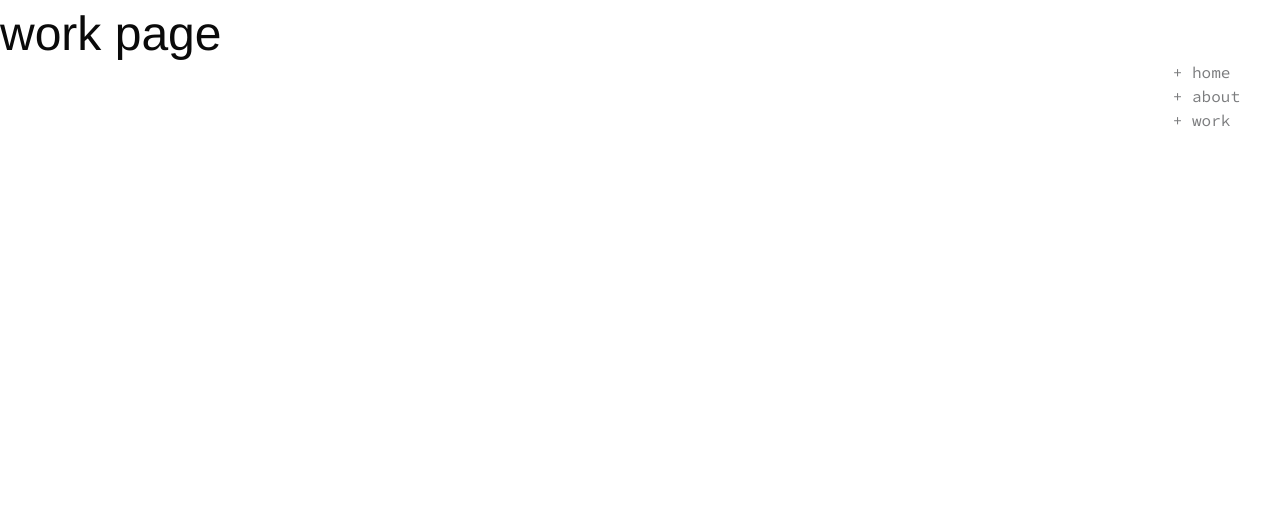
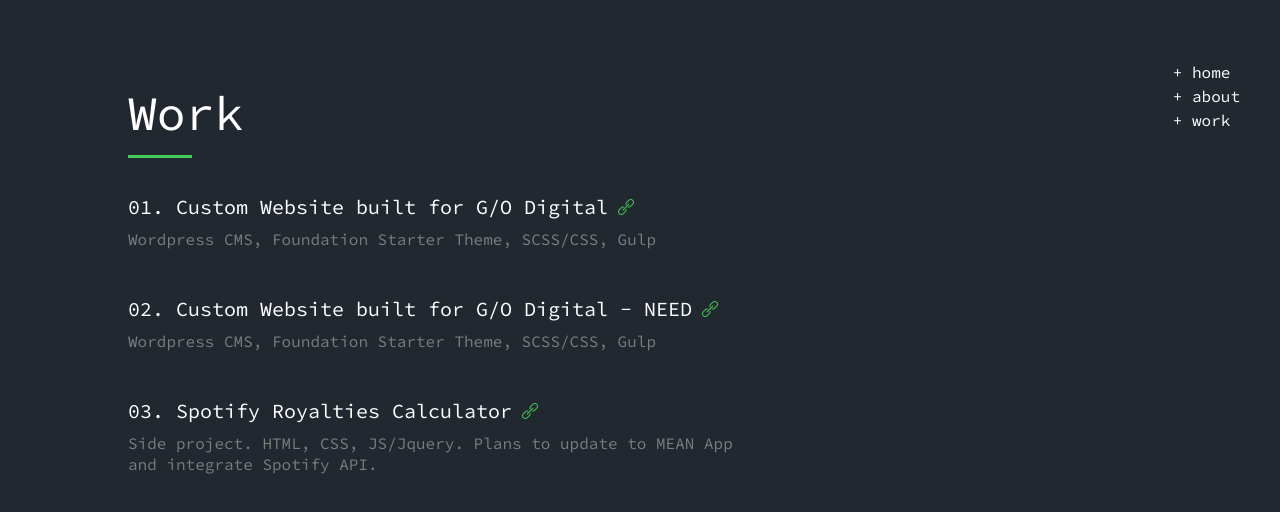
Before and after one commit to adibbz/personalSite, a website: page pug/work.pug in a window 1280 px wide. Drawn offline with nearby package versions, Linux system fonts and the light colour scheme; files that its build step writes are made by us from their sources.

Commit message:
added content to work page

```diff
--- a/js/custom.js
+++ b/js/custom.js
@@ -68,7 +68,7 @@ var FadeTransition = Barba.BaseTransition.extend({
     $el.css({
       visibility : 'visible',
       opacity : 0,
-      animation: 'fadeInRight 0.8s ease-in both'
+      //animation: 'fadeInRight 0.8s ease-in both'
     });
 
     $el.animate({ opacity: 1 }, 400, function() {
@@ -91,6 +91,6 @@ Barba.Pjax.getTransition = function() {
    * Here you can use your own logic!
    * For example you can use different Transition based on the current page or link...
    */
-
-  return FadeTransition;
+    // if ($('.barba-container').attr('data-namespace') == 'aboutpage') {
+      return FadeTransition;
 };
--- a/pug/work.pug
+++ b/pug/work.pug
@@ -11,4 +11,24 @@ block content
    .workpage-wrapper
     #main
      .content
-      h1 work page
+      h1 Work
+      hr.line
+
+      section#work-list
+       div.work-item
+        h5 01. Custom Website built for G/O Digital
+         a(href="http://www.principalcharityclassic.com/" target="_blank")
+          i.icon-link
+        p Wordpress CMS, Foundation Starter Theme, SCSS/CSS, Gulp
+
+       div.work-item
+        h5 02. Custom Website built for G/O Digital - NEED
+         a(href="#" target="_blank")
+          i.icon-link
+        p Wordpress CMS, Foundation Starter Theme, SCSS/CSS, Gulp
+
+       div.work-item
+        h5 03. Spotify Royalties Calculator
+         a(href="http://spotifycalc.com/" target="_blank")
+          i.icon-link
+        p Side project. HTML, CSS, JS/Jquery. Plans to update to MEAN App </br> and integrate Spotify API.
--- a/sass/custom.scss
+++ b/sass/custom.scss
@@ -156,6 +156,56 @@ html, body {
 	}
 }
 
+.workpage-wrapper {
+	background: #21282f;
+
+	#main {
+		width: 80%;
+		margin: 0 auto;
+		padding-top: 5rem;
+		height: 100vh;
+		color: #fff;
+
+
+		h1, h3 {
+			color: #fff;
+			font-family: $font-stack-primary;
+		}
+
+		.line {
+			margin: 0 0 35px 0;
+			width: 5vw;
+		}
+
+		#work-list {
+
+			.work-item {
+				margin-bottom: 45px;
+
+				h5 {
+					color: #fff;
+					font-family: $font-stack-primary;
+
+					a {
+						margin-left: 10px;
+
+						i {
+							color: $green;
+							font-size: .8em;
+						}
+					}
+				}
+
+				p {
+					line-height: 1.3;
+					color: $gray;
+				}
+			}
+		}
+
+	}
+}
+
 #social-list {
 	text-align: center;
 	margin: 0;
@@ -242,7 +292,7 @@ html, body {
 	}
 }
 
-.barba-container[data-namespace="aboutpage"] {
+.barba-container[data-namespace="aboutpage"], .barba-container[data-namespace="workpage"] {
 
 		#site-navigation {
 
```
Also changed, not shown: css/custom.css, work.html.
